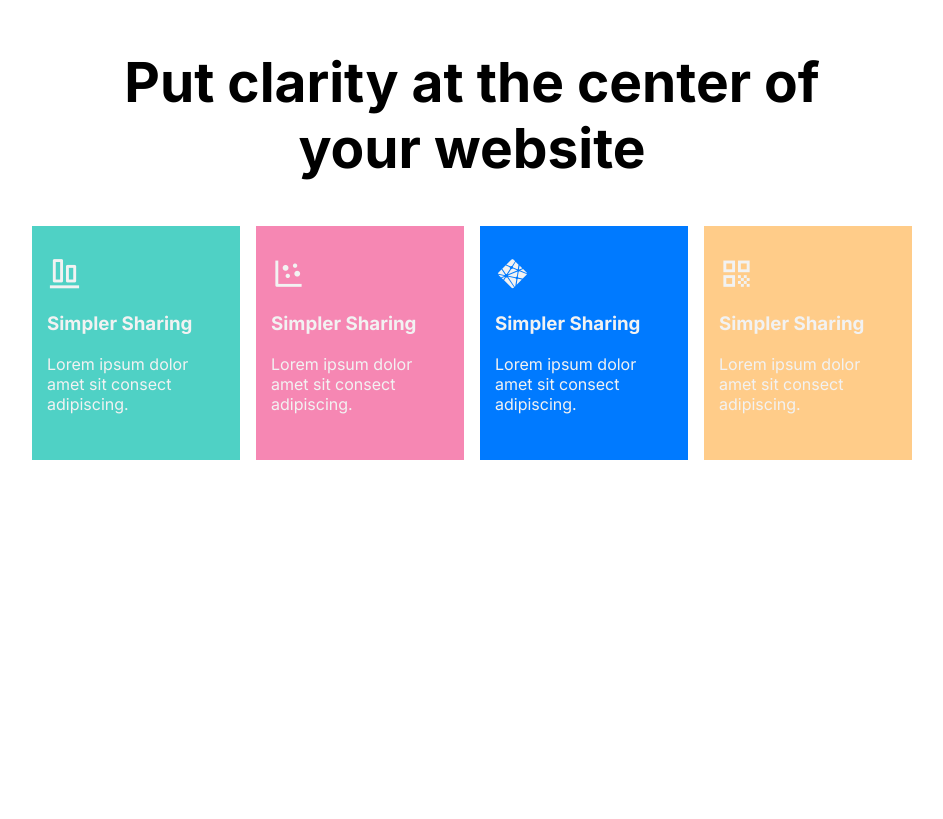
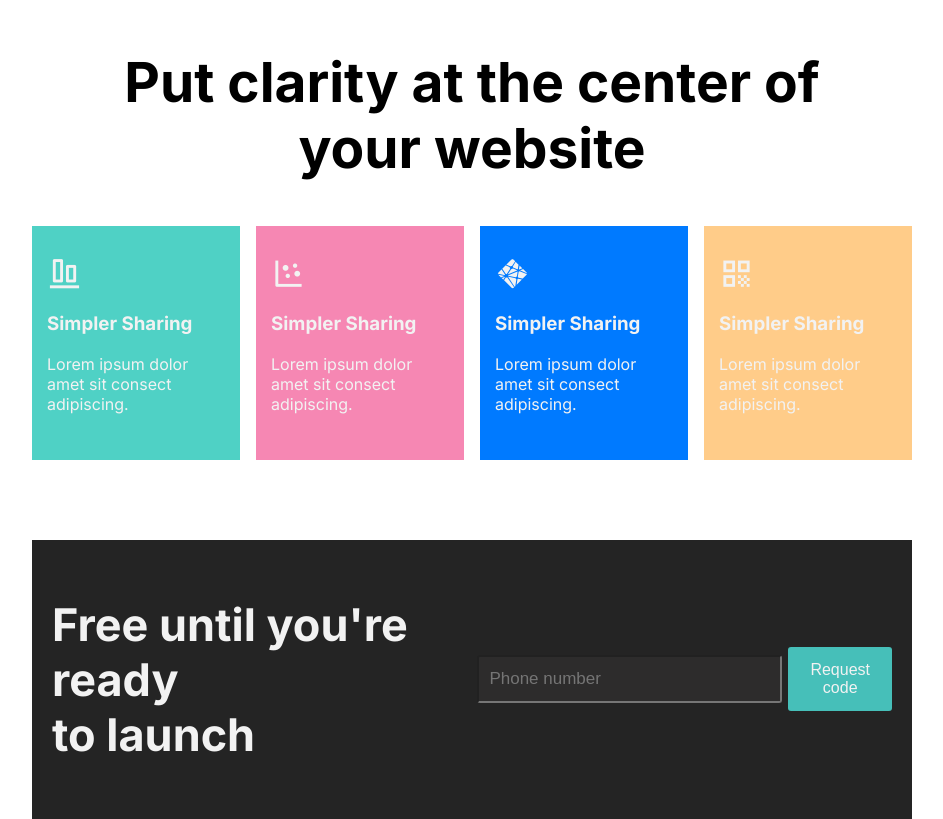
Before and after one commit to marinademinescu/Appy_HTML_Demo, a plain HTML site: page index.html in a window 1280 px wide. Shown: the part 5500-6319 px from the top of the page, without its empty margins (168-1111 px from the left). Before the commit the page ends 6000 px from the top, so only its background shows below. Drawn offline with nearby package versions, Linux system fonts and the light colour scheme.

Commit message:
creato la sction box

```diff
--- a/index.html
+++ b/index.html
@@ -416,6 +416,22 @@
     </section>
 
 
+
+    <section class="box">
+        <div class="box1">
+            <div>
+                <h3>Free until you're ready <br> to launch</h3>
+            </div>
+            <div>
+                <input id="box-input" type="text" placeholder="Phone number ">
+                <button>Request code</button>
+            </div>
+
+        </div>
+
+    </section>
+
+
 </body>
 
 </html>
--- a/style.css
+++ b/style.css
@@ -808,13 +808,13 @@ label:after:active {
 
 }
 
-.clarity .clarity-1 >div:first-child {
+.clarity .clarity-1>div:first-child {
   display: flex;
   justify-content: center;
   align-items: center;
 }
 
-.clarity .clarity-1 >div:first-child h2 {
+.clarity .clarity-1>div:first-child h2 {
   font-size: 55px;
   text-align: center;
 }
@@ -833,30 +833,91 @@ label:after:active {
 
 }
 
-.clar2 i{
+.clar2 i {
   font-size: 35px;
   color: #f2f2f2;
 }
 
-.clarity-1 > div > div:nth-child(1) {
-  background-color: #4FD1C5 ;
+.clarity-1>div>div:nth-child(1) {
+  background-color: #4FD1C5;
   color: #f2f2f2;
 }
 
-.clarity-1 > div > div:nth-child(2) {
+.clarity-1>div>div:nth-child(2) {
   background-color: #F687B3;
   color: #f2f2f2;
 }
 
-.clarity-1 > div > div:nth-child(3) {
-  background-color:#007aff;
+.clarity-1>div>div:nth-child(3) {
+  background-color: #007aff;
   color: #f2f2f2;
 }
 
-.clarity-1 > div > div:nth-child(4) {
-  background-color:#ffcc89;
+.clarity-1>div>div:nth-child(4) {
+  background-color: #ffcc89;
   color: #f2f2f2;
 }
+
+
+.box {
+  background: #242424;
+  margin-top: 40px;
+  margin-left: 200px;
+  margin-right: 200px;
+
+}
+
+.box .box1 {
+  display: flex;
+  flex-direction: row;
+  justify-content: space-around;
+  align-items: center;
+  padding: 12px 20px;
+  gap: 10px;
+
+}
+
+
+.box .box1>div:first-child h3 {
+  font-size: 45px;
+  color: #f2f2f2;
+
+}
+
+.box .box1>div:nth-child(2) {
+  display: flex;
+  align-items: center;
+  justify-content: space-around;
+  gap: 6px;
+}
+
+
+
+.box .box1>div:nth-child(2) button {
+  padding: 14px 22px;
+  border-radius: 3px;
+  width: 100%;
+  border: none;
+  background-color: rgb(70, 191, 185);
+  font-size: 16px;
+  color: #f2f2f2;
+
+}
+
+
+
+#box-input {
+  border-radius: 1px solid #515152;
+  border-radius: 3px;
+  padding: 12px 70px;
+  background-color: #2d2c2c;
+  font-size: 17px;
+  color: #c5c5cc;
+  padding-left: 10px;
+}
+
+
+
 
 
 
```
